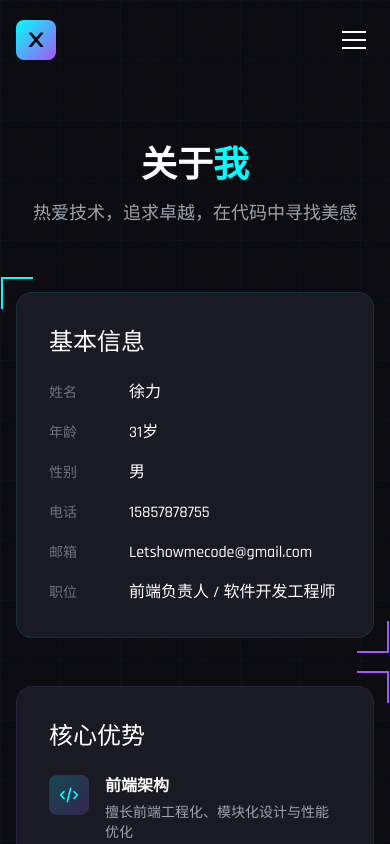
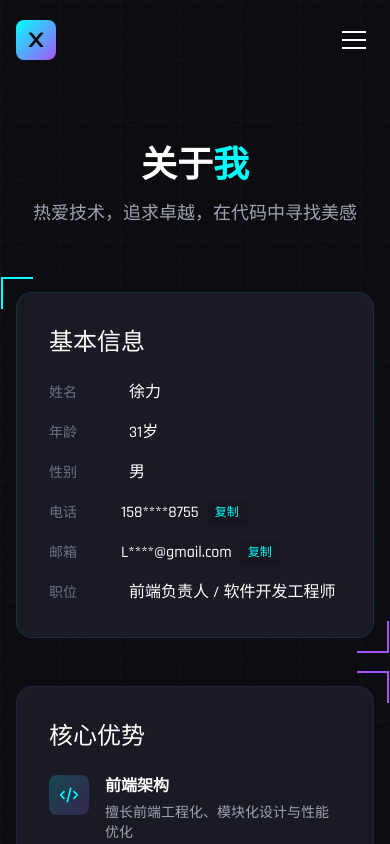
Before and after one commit to Skedush/xuli-resume, a React (Vite) app: page /about in a window 390 px wide. Shown: the top 844 px of the page. Built offline with nearby package versions, Linux system fonts and the light colour scheme.

Commit message:
fix: privacy protection for phone and email with copy-to-clipboard

```diff
--- a/src/pages/About.tsx
+++ b/src/pages/About.tsx
@@ -1,3 +1,4 @@
+import { useState } from 'react'
 import PageTransition from '../components/PageTransition'
 
 const stats = [
@@ -39,8 +40,8 @@ export default function About() {
                   <InfoRow label="姓名" value="徐力" />
                   <InfoRow label="年龄" value="31岁" />
                   <InfoRow label="性别" value="男" />
-                  <InfoRow label="电话" value="15857878755" />
-                  <InfoRow label="邮箱" value="Letshowmecode@gmail.com" />
+                  <SensitiveRow label="电话" hidden="158****8755" actual="15857878755" />
+                  <SensitiveRow label="邮箱" hidden="L****@gmail.com" actual="Letshowmecode@gmail.com" />
                   <InfoRow label="职位" value="前端负责人 / 软件开发工程师" />
                 </div>
               </div>
@@ -108,3 +109,29 @@ function InfoRow({ label, value }: { label: string; value: string }) {
     </div>
   )
 }
+
+function SensitiveRow({ label, hidden, actual }: { label: string; hidden: string; actual: string }) {
+  const [revealed, setRevealed] = useState(false)
+
+  const copyToClipboard = () => {
+    navigator.clipboard.writeText(actual)
+    setRevealed(true)
+    setTimeout(() => setRevealed(false), 2000)
+  }
+
+  return (
+    <div className="flex items-center gap-2">
+      <span className="text-gray-500 text-sm w-16 flex-shrink-0">{label}</span>
+      <span className="text-white font-medium">
+        {revealed ? actual : hidden}
+      </span>
+      <button
+        onClick={copyToClipboard}
+        className="text-xs text-neon-cyan hover:text-neon-purple transition-colors px-2 py-1 rounded bg-dark-surface/50 hover:bg-dark-surface"
+        title="点击复制"
+      >
+        {revealed ? '已复制' : '复制'}
+      </button>
+    </div>
+  )
+}
```
Also changed, not shown: .sisyphus/plans/dev-log-page.md (added), .sisyphus/run-continuation/ses_1e80b0092ffenhDtP3TjBHj9K1.json, 4 other files (tests, documents, lock files or other folders).
